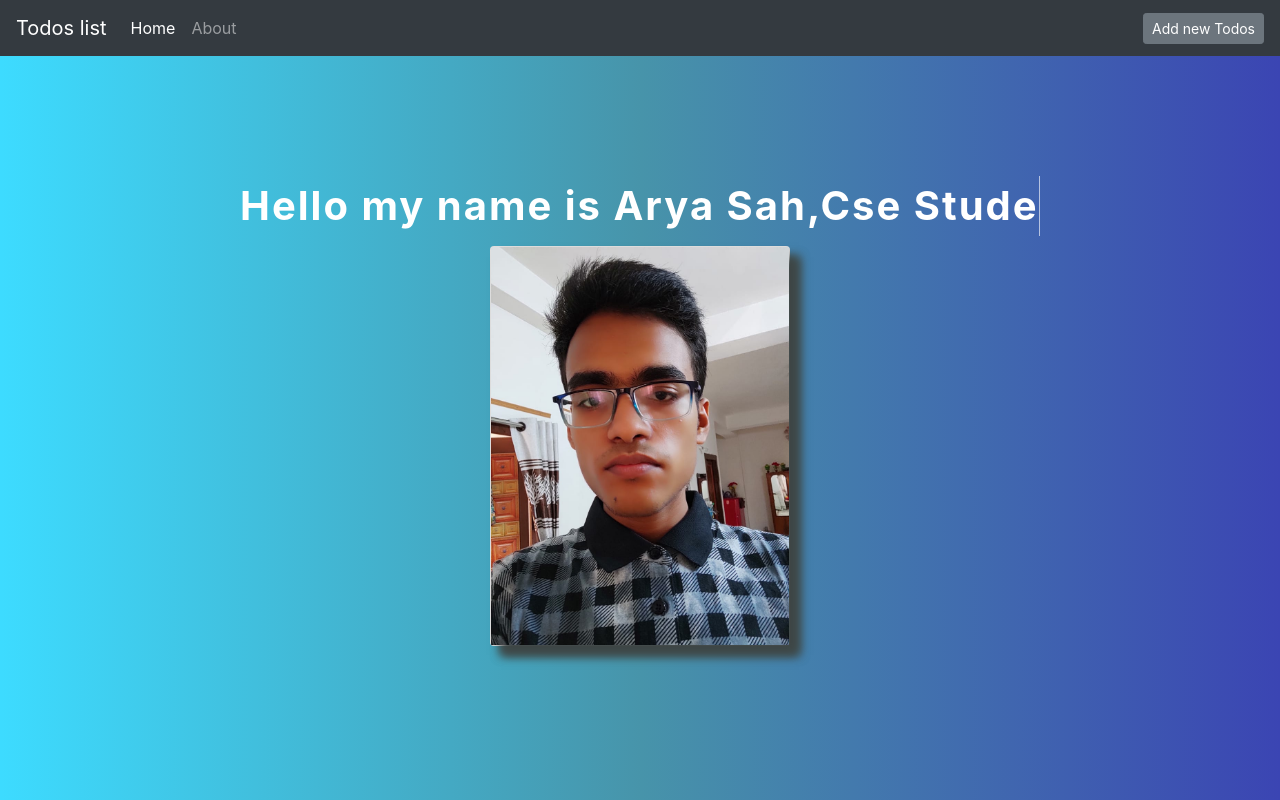
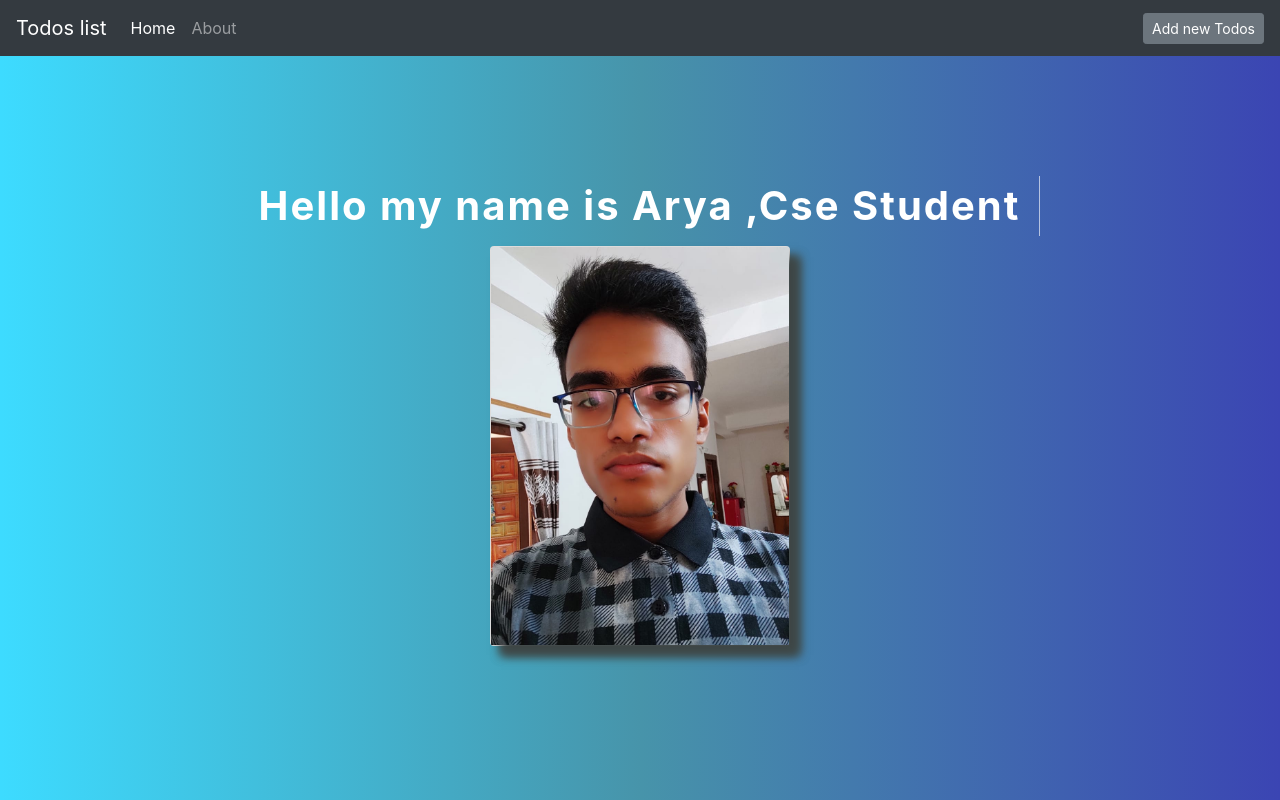
Before and after one commit to Aryasah/todoreact, a React (Create React App) app: page /about in a window 1280 px wide. Shown: the top 800 px of the page. Built offline with nearby package versions, Linux system fonts and the light colour scheme.

Commit message:
changed todo.css

```diff
--- a/src/myComponents/About.js
+++ b/src/myComponents/About.js
@@ -9,7 +9,7 @@ export default function About() {
 
         <div className="containers">
 
-            <p className="line anim-typewriter">Hello my name is Arya Sah,Cse Student</p>
+            <p className="line anim-typewriter">Hello my name is Arya ,Cse Student</p>
             <div className="con">
             <div className="card">
         <div className="imgBox">
```
